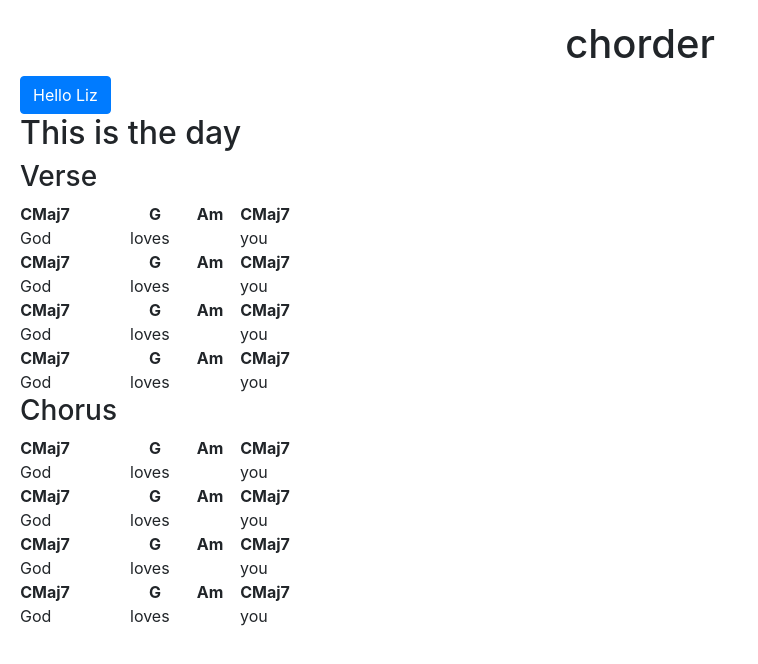
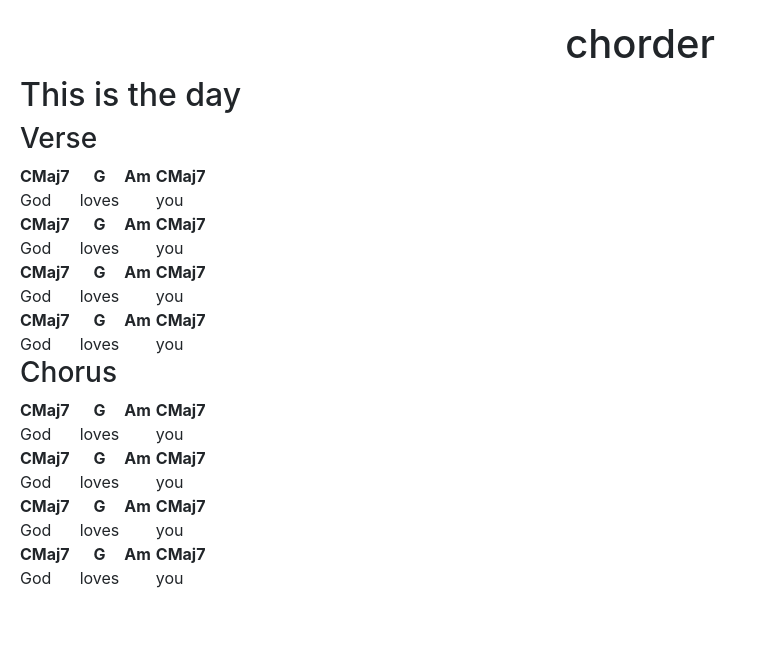
Before and after one commit to khiemcaleb/Chorder, an Angular app in the folder Chorder.Angular/: page / in a window 1280 px wide. Shown: the top 664 px of the page, without its empty margins (0-758 px from the left). Built offline with nearby package versions, Linux system fonts and the light colour scheme.

Commit message:
Fix empty cell

```diff
--- a/Chorder.Angular/src/app/app.component.html
+++ b/Chorder.Angular/src/app/app.component.html
@@ -5,5 +5,4 @@
   </h1>
 </div>
 
-<button class="btn btn-primary">Hello Liz</button>
 <app-song></app-song>
--- a/Chorder.Angular/src/app/cell/cell.component.css
+++ b/Chorder.Angular/src/app/cell/cell.component.css
@@ -1,11 +1,15 @@
 .cell {
     float: left;
     margin-right: 5px;
-    border: gray;
+    height: 100%;
 }
 
 .cell.edit-mode {
     min-width: 50px;
+}
+
+.cell.read-mode {
+    min-width: 0;
 }
 
 .chord {
--- a/Chorder.Angular/src/app/cell/cell.component.ts
+++ b/Chorder.Angular/src/app/cell/cell.component.ts
@@ -10,7 +10,7 @@ export class CellComponent implements OnInit {
   @Input() cell: Cell;
 
   toggle: boolean = false;
-  mode: SongMode = SongMode.EDIT; // this to be inherited
+  mode: SongMode = SongMode.READ; // this to be inherited
 
 
   constructor() {
```
